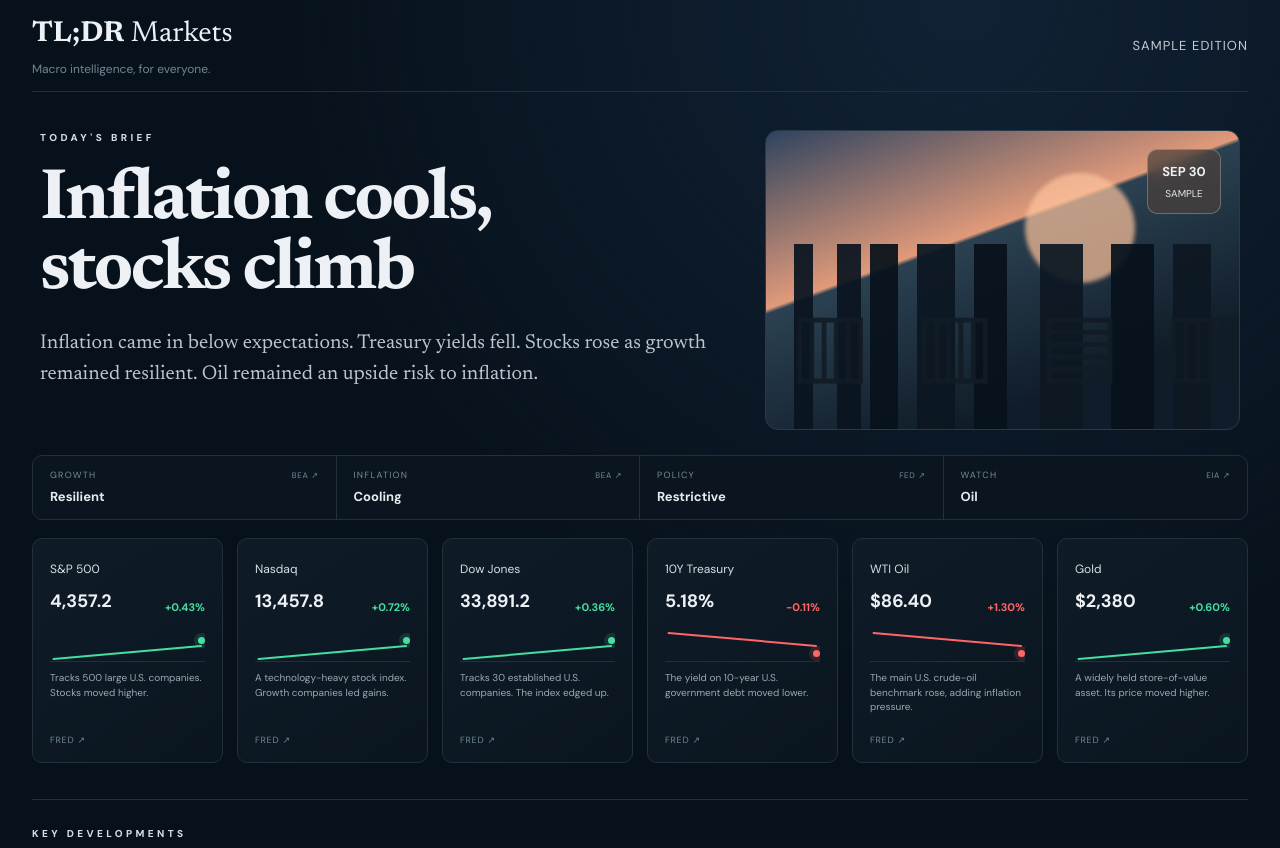
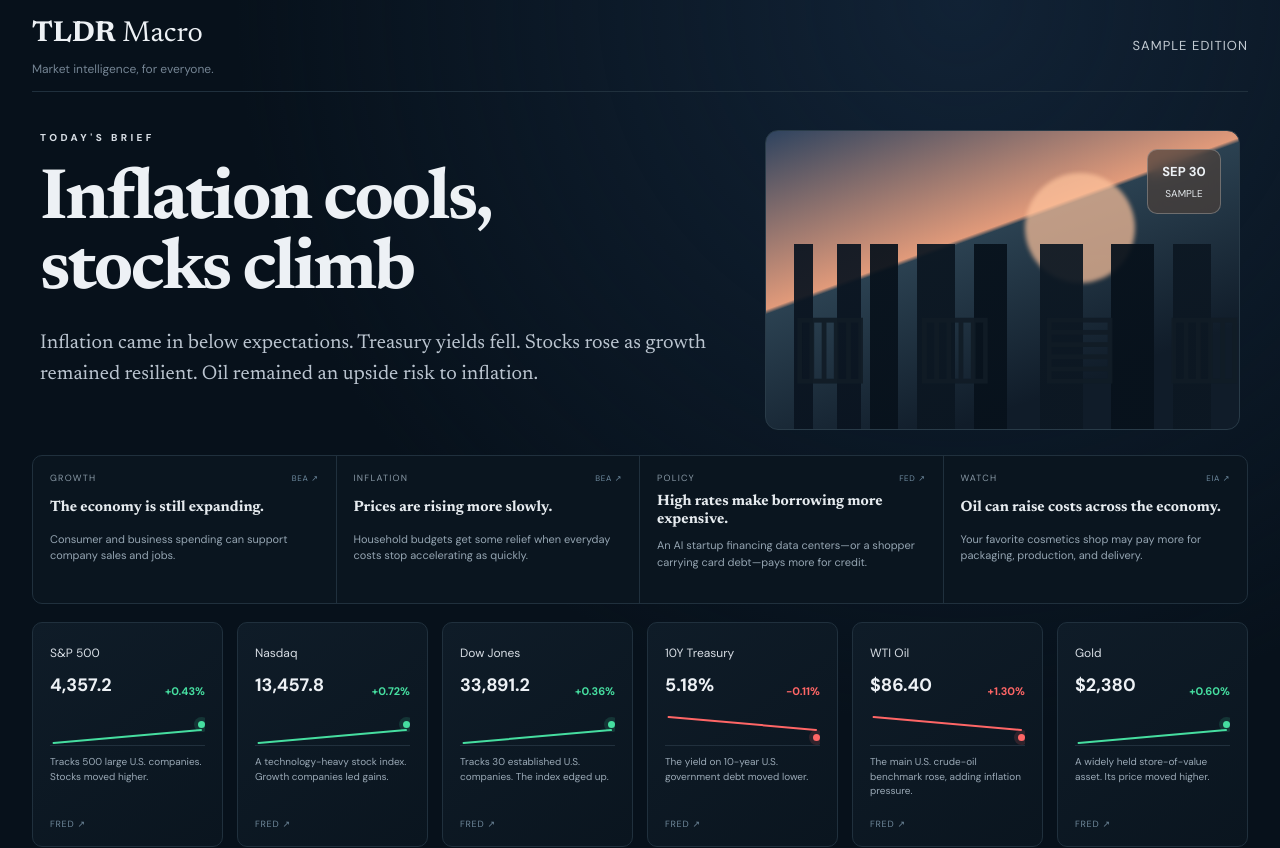
Before and after one commit to PennPredict/tldr-macro, a Next.js app: page / in a window 1280 px wide. Shown: the top 848 px of the page. Built offline with nearby package versions, Linux system fonts and the light colour scheme.

Commit message:
Rebrand as TLDR Macro and clarify macro signals

```diff
--- a/app/layout.tsx
+++ b/app/layout.tsx
@@ -6,7 +6,7 @@ const sans = DM_Sans({ variable: '--font-sans', subsets: ['latin'] });
 const serif = Newsreader({ variable: '--font-serif', subsets: ['latin'] });
 
 export const metadata: Metadata = {
-  title: 'TL;DR Markets — Macro intelligence, for everyone',
+  title: 'TLDR Macro — Market intelligence, for everyone',
   description: 'Understand what moved, why it matters, and what comes next—without a finance degree.',
 };
 
--- a/app/page.tsx
+++ b/app/page.tsx
@@ -33,7 +33,7 @@ export default function Home() {
   return (
     <main className="shell">
       <header className="topbar">
-        <div><a className="wordmark" href="#top"><strong>TL;DR</strong> Markets</a><p>Macro intelligence, for everyone.</p></div>
+        <div><a className="wordmark" href="#top"><strong>TLDR</strong> Macro</a><p>Market intelligence, for everyone.</p></div>
         <span>Sample edition</span>
       </header>
 
@@ -50,10 +50,10 @@ export default function Home() {
       </section>
 
       <section className="regime-bar" aria-label="Macro conditions at a glance">
-        <article><span>Growth</span><strong>Resilient</strong><a href="https://www.bea.gov/data/gdp/gross-domestic-product" target="_blank" rel="noreferrer">BEA ↗</a></article>
-        <article><span>Inflation</span><strong>Cooling</strong><a href="https://www.bea.gov/news/current-releases" target="_blank" rel="noreferrer">BEA ↗</a></article>
-        <article><span>Policy</span><strong>Restrictive</strong><a href="https://www.federalreserve.gov/monetarypolicy.htm" target="_blank" rel="noreferrer">Fed ↗</a></article>
-        <article><span>Watch</span><strong>Oil</strong><a href="https://www.eia.gov/petroleum/" target="_blank" rel="noreferrer">EIA ↗</a></article>
+        <article><span>Growth</span><strong>The economy is still expanding.</strong><p>Consumer and business spending can support company sales and jobs.</p><a href="https://www.bea.gov/data/gdp/gross-domestic-product" target="_blank" rel="noreferrer">BEA ↗</a></article>
+        <article><span>Inflation</span><strong>Prices are rising more slowly.</strong><p>Household budgets get some relief when everyday costs stop accelerating as quickly.</p><a href="https://www.bea.gov/news/current-releases" target="_blank" rel="noreferrer">BEA ↗</a></article>
+        <article><span>Policy</span><strong>High rates make borrowing more expensive.</strong><p>An AI startup financing data centers—or a shopper carrying card debt—pays more for credit.</p><a href="https://www.federalreserve.gov/monetarypolicy.htm" target="_blank" rel="noreferrer">Fed ↗</a></article>
+        <article><span>Watch</span><strong>Oil can raise costs across the economy.</strong><p>Your favorite cosmetics shop may pay more for packaging, production, and delivery.</p><a href="https://www.eia.gov/petroleum/" target="_blank" rel="noreferrer">EIA ↗</a></article>
       </section>
 
       <section className="market-strip" aria-label="Market pulse">
```
Also changed, not shown: app/globals.css, 1 other file (tests, documents, lock files or other folders).
